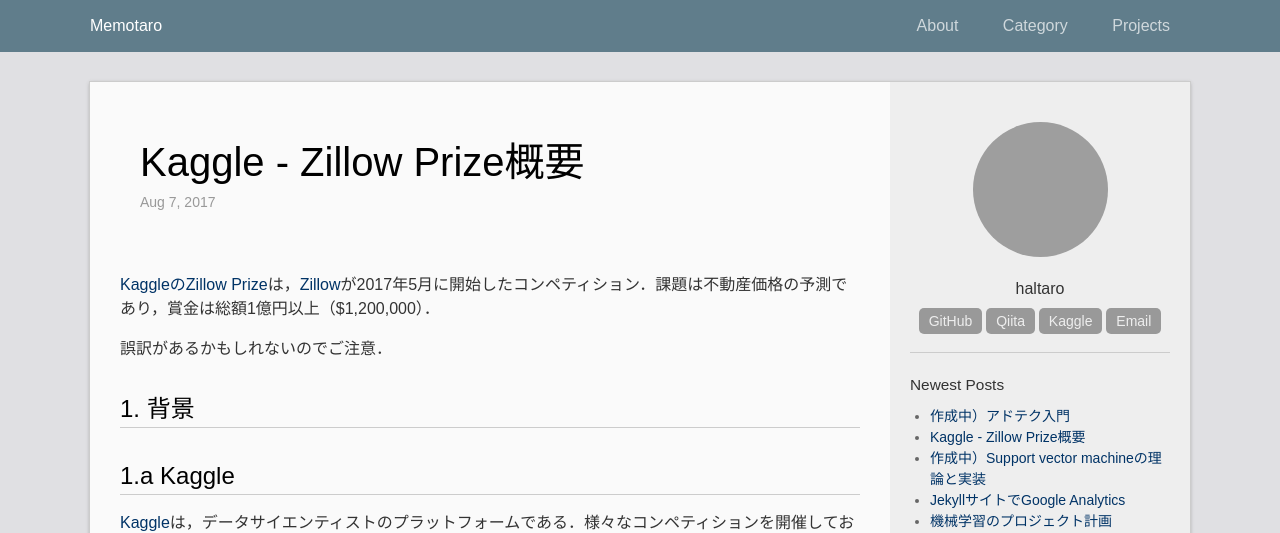
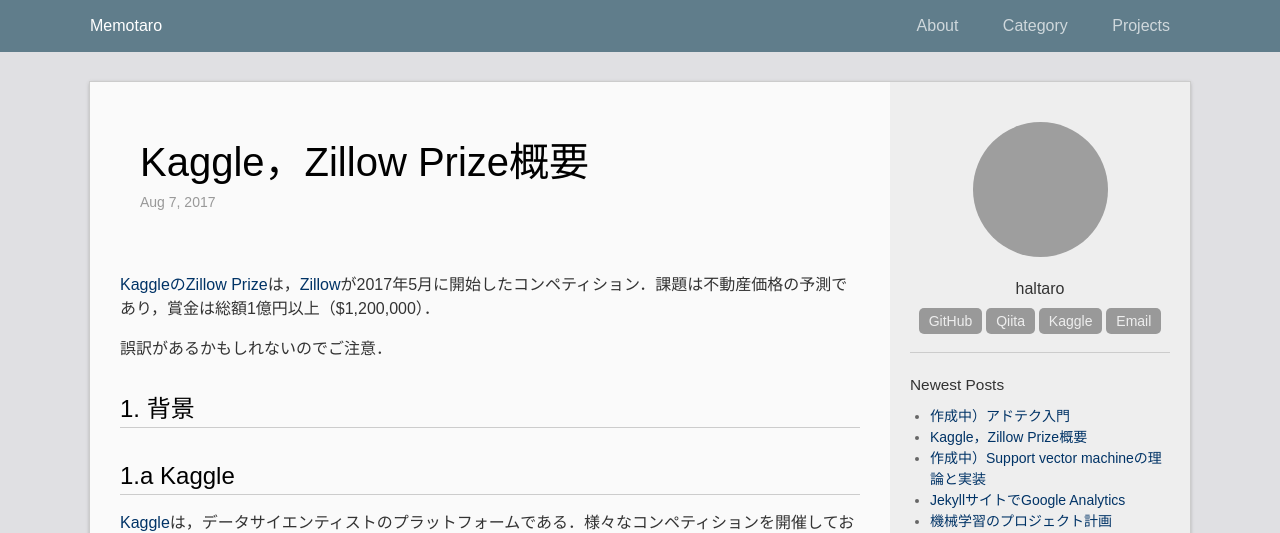
Before and after one commit to madoreenu/haltaro.github.io, a Jekyll site: the page built from _posts/2017-08-07-zillow-conpetition.md, in a window 1280 px wide and 900 px high. Shown: the top 533 px of the window. Built offline with Jekyll 4.4.1, drawn with Linux system fonts in a browser that asks for light colours; formulas are drawn with MathJax 3; grey boxes are pictures that could not be loaded.

```diff
--- a/_posts/2017-08-07-zillow-conpetition.md
+++ b/_posts/2017-08-07-zillow-conpetition.md
@@ -1,6 +1,6 @@
 ---
 layout: post
-title: Kaggle - Zillow Prize概要
+title: Kaggle，Zillow Prize概要
 updated: 2017-08-07 18:00
 categories:
  - machine learning
```
